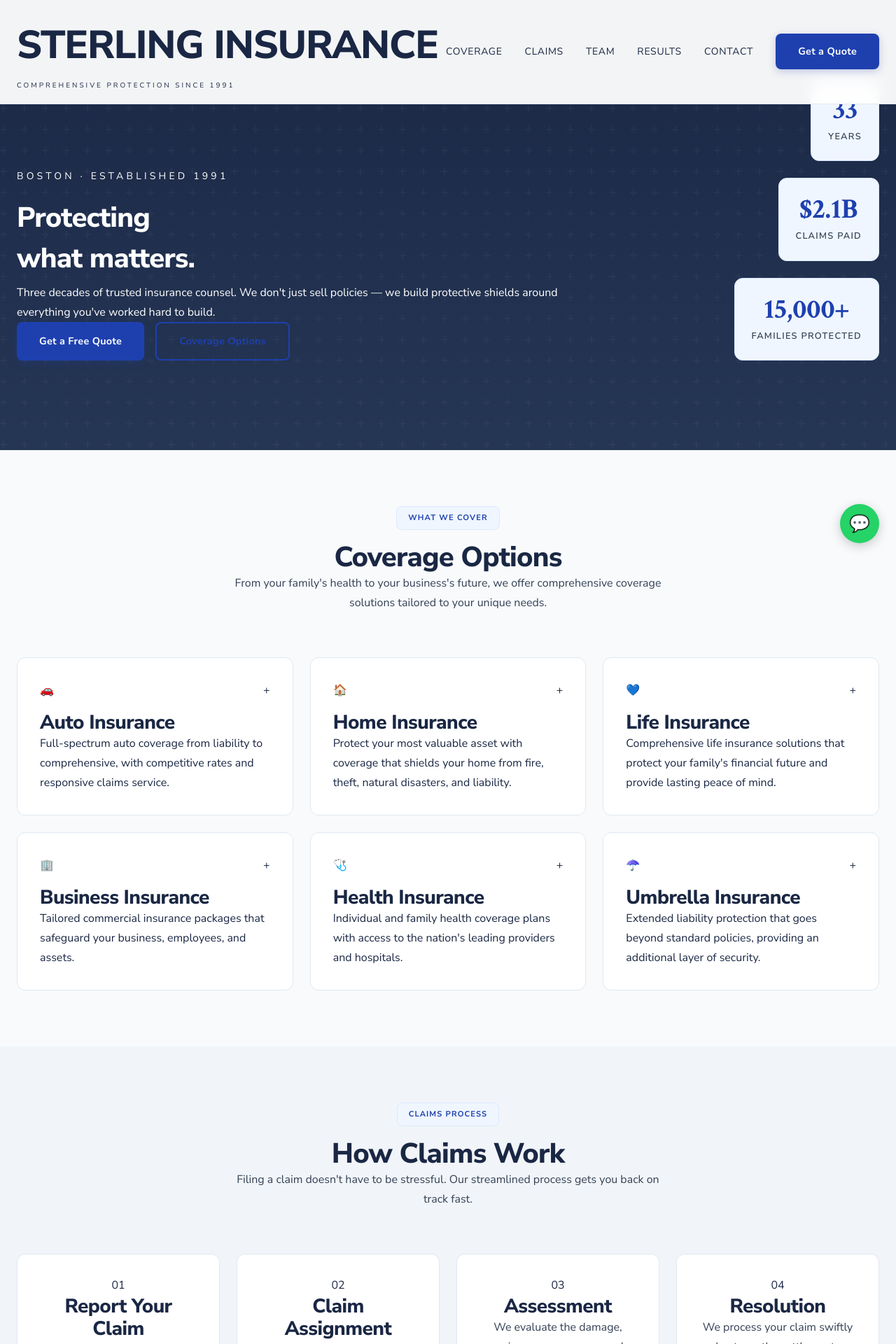
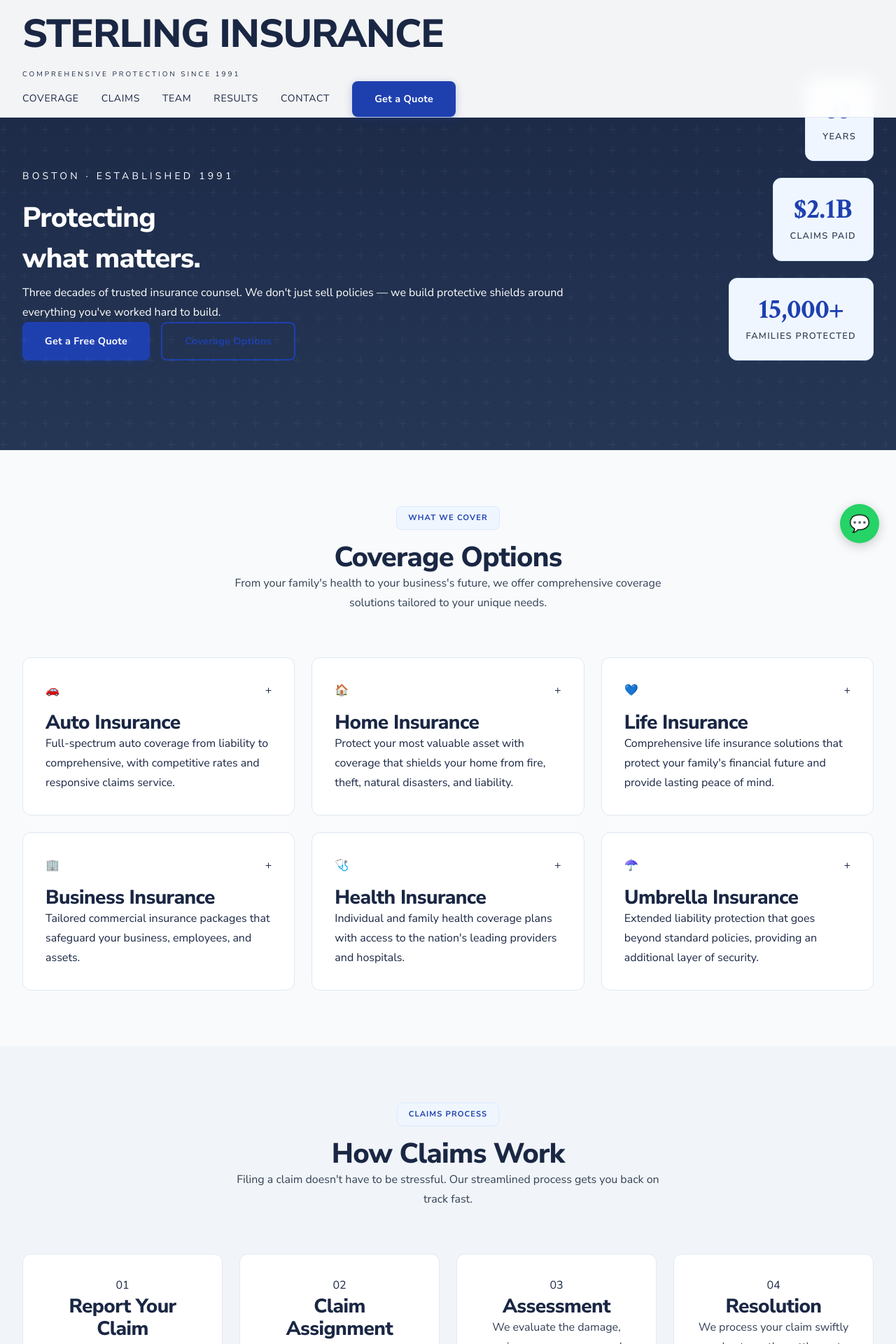
Before and after one commit to Adeshpreet-Singh/insurance-agency, a Next.js app: page / in a window 1280 px wide. Shown: the top 1920 px of the page at 70% size. Built offline with nearby package versions, Linux system fonts and the light colour scheme.

Commit message:
Fix: use section-container (1400px + 2rem padding)

```diff
--- a/app/globals.css
+++ b/app/globals.css
@@ -398,3 +398,10 @@ a[aria-label="Chat on WhatsApp"] {
 a[aria-label="Chat on WhatsApp"]:hover { transform: scale(1.1); }
 
 /* Responsive */
+
+
+.section-container {
+  max-width: 1400px;
+  margin: 0 auto;
+  padding: 0 2rem;
+}
--- a/app/page.tsx
+++ b/app/page.tsx
@@ -114,7 +114,7 @@ export default function Home() {
  {/* Header */}
  <header>
  <nav role="navigation" aria-label="Main navigation" className="fixed top-0 left-0 right-0 z-50 bg-white/95 backdrop-blur-md border-b border-[var(--border)]">
- <div className="max-w-7xl mx-auto px-6 py-4 flex justify-between items-center">
+ <div className=" section-container">
  <div>
  <h1 className="text-xl tracking-[0.15em] uppercase font-bold">
  Sterling <span>Insurance</span>
@@ -174,7 +174,7 @@ export default function Home() {
  <main id="main" role="main">
  {/* Hero */}
  <section className="hero pt-28 pb-20 md:pb-32">
- <div className="max-w-7xl mx-auto px-6 relative z-10">
+ <div className=" section-container">
  <div className="grid md:grid-cols-12 gap-8 items-end">
  <div className="md:col-span-8">
  <p className="text-sm tracking-[0.3em] uppercase mb-6">
@@ -217,7 +217,7 @@ export default function Home() {
 
  {/* Services */}
  <section id="services" className="py-16 md:py-20" aria-labelledby="services-heading">
- <div className="max-w-7xl mx-auto px-6">
+ <div className=" section-container">
  <div className="text-center mb-16">
  <span className="badge mb-4">What We Cover</span>
  <h2 id="services-heading">
@@ -274,7 +274,7 @@ export default function Home() {
 
  {/* Claims Process */}
  <section id="claims" className="section-alt py-16 md:py-20" aria-labelledby="claims-heading">
- <div className="max-w-7xl mx-auto px-6">
+ <div className=" section-container">
  <div className="text-center mb-16">
  <span className="badge mb-4">Claims Process</span>
  <h2 id="claims-heading">
@@ -303,7 +303,7 @@ export default function Home() {
 
  {/* Team */}
  <section id="team" className="py-16 md:py-20 section-dark" aria-labelledby="team-heading">
- <div className="max-w-7xl mx-auto px-6">
+ <div className=" section-container">
  <div className="text-center mb-16">
  <span className="badge badge-dark mb-4">Our Team</span>
  <h2 id="team-heading">
@@ -335,7 +335,7 @@ export default function Home() {
 
  {/* Testimonials */}
  <section id="testimonials" className="py-16 md:py-20" aria-labelledby="testimonials-heading">
- <div className="max-w-7xl mx-auto px-6">
+ <div className=" section-container">
  <div className="text-center mb-16">
  <span className="badge mb-4">Client Trust</span>
  <h2 id="testimonials-heading">
@@ -380,7 +380,7 @@ export default function Home() {
 
  {/* Contact */}
  <section id="contact" className="py-24 section-alt" aria-labelledby="contact-heading">
- <div className="max-w-7xl mx-auto px-6">
+ <div className=" section-container">
         <div className="grid grid-cols-1 md:grid-cols-12 gap-8 md:gap-12">
  <div className="md:col-span-5">
  <span className="badge mb-4">Get In Touch</span>
@@ -512,7 +512,7 @@ export default function Home() {
 
 {/* CTA */}
         <section className="py-20 text-center">
-          <div className="max-w-7xl mx-auto px-6">
+          <div className=" section-container">
             <h2>
               Ready to Get Protected?
             </h2>
@@ -533,7 +533,7 @@ export default function Home() {
 
  {/* Footer */}
  <footer>
- <div className="max-w-7xl mx-auto px-6">
+ <div className=" section-container">
         <div className="grid grid-cols-1 sm:grid-cols-2 md:grid-cols-4 gap-8">
  <div>
  <div>
```
